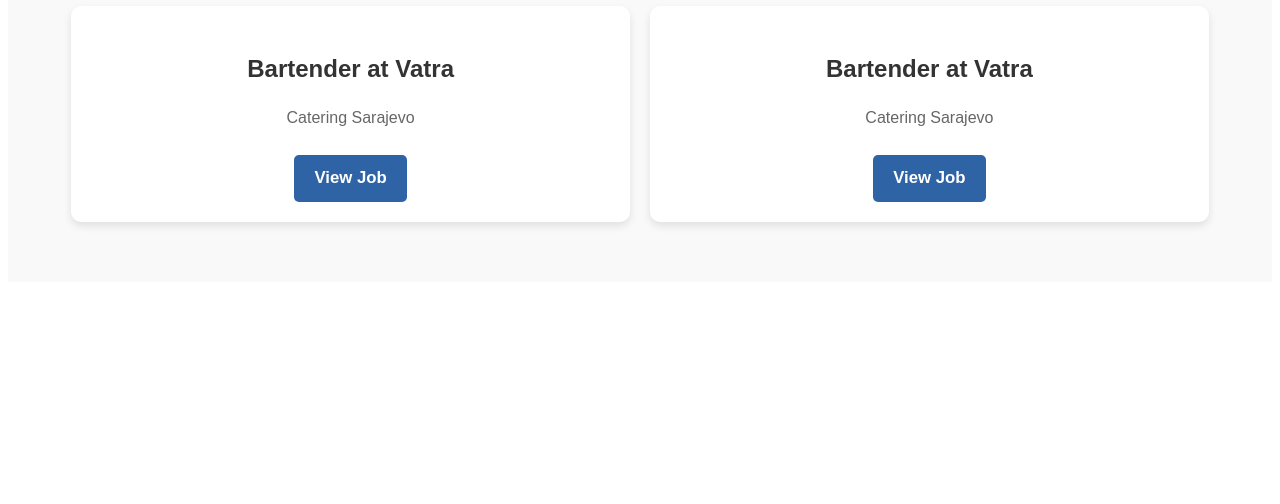
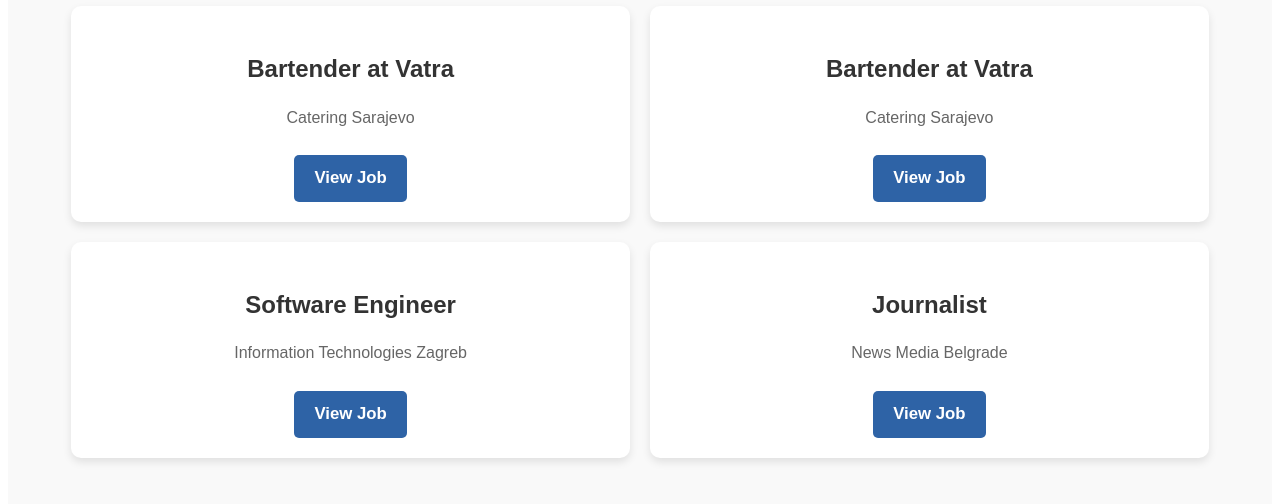
Before and after one commit to DrErvin/Software-Engineering-Project-Frontend, a website built with Vite: page src/index.html in a window 1280 px wide. Shown: the part 712-1216 px from the top of the page. Before the commit the page ends 1002 px from the top, so only its background shows below. Built offline with nearby package versions, Linux system fonts and the light colour scheme.

Commit message:
Added Featured Opportunities
Just for looks for now

```diff
--- a/src/index.html
+++ b/src/index.html
@@ -111,6 +111,26 @@
           </a>
         </div>
 
+        <div class="opportunity-item">
+          <h3>Software Engineer</h3>
+          <p>Information Technologies
+          Zagreb
+        </p>
+          <a href="#" class="view-opportunity-btn">
+            View Job
+          </a>
+        </div>
+
+        <div class="opportunity-item">
+          <h3>Journalist</h3>
+          <p>News Media
+          Belgrade
+        </p>
+          <a href="#" class="view-opportunity-btn">
+            View Job
+          </a>
+        </div>
+
         </div>
       </div>
     </section>
```
